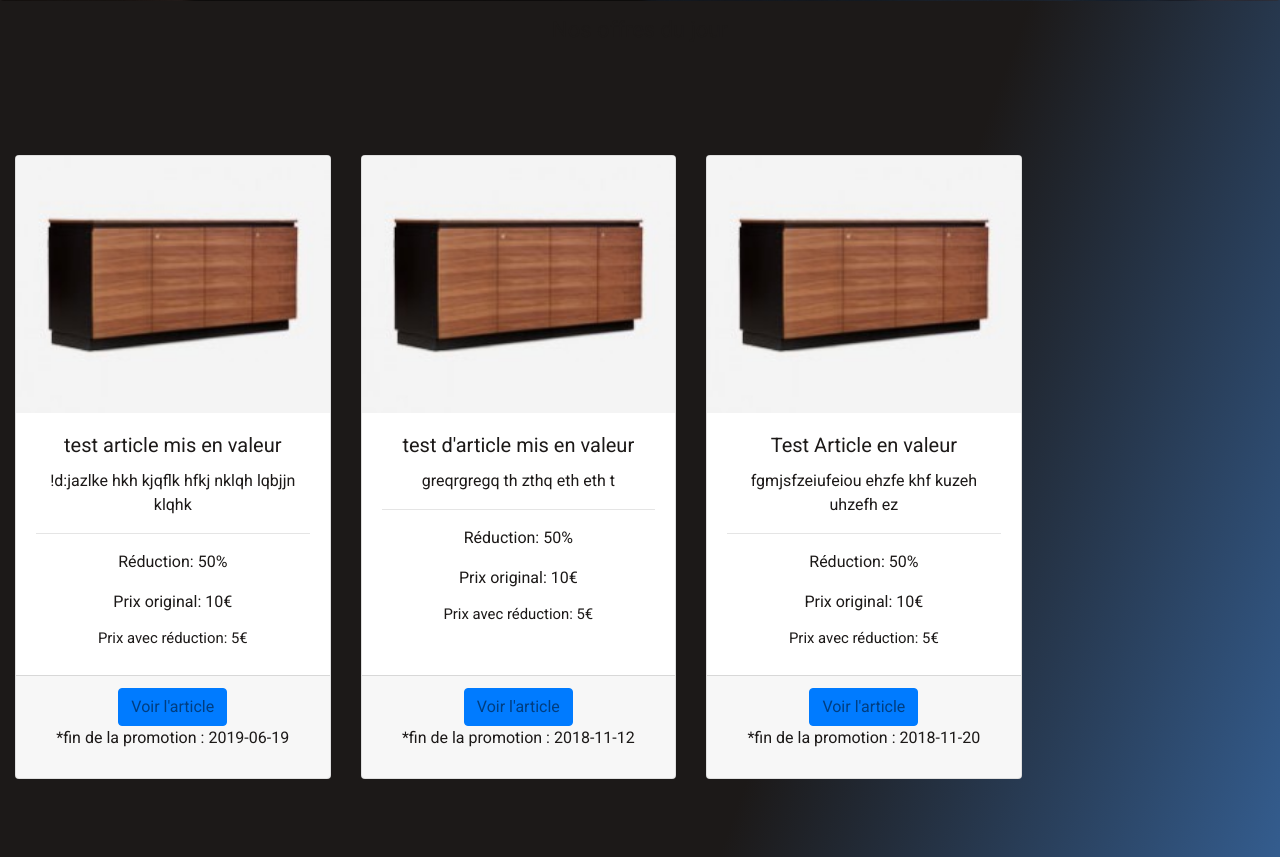
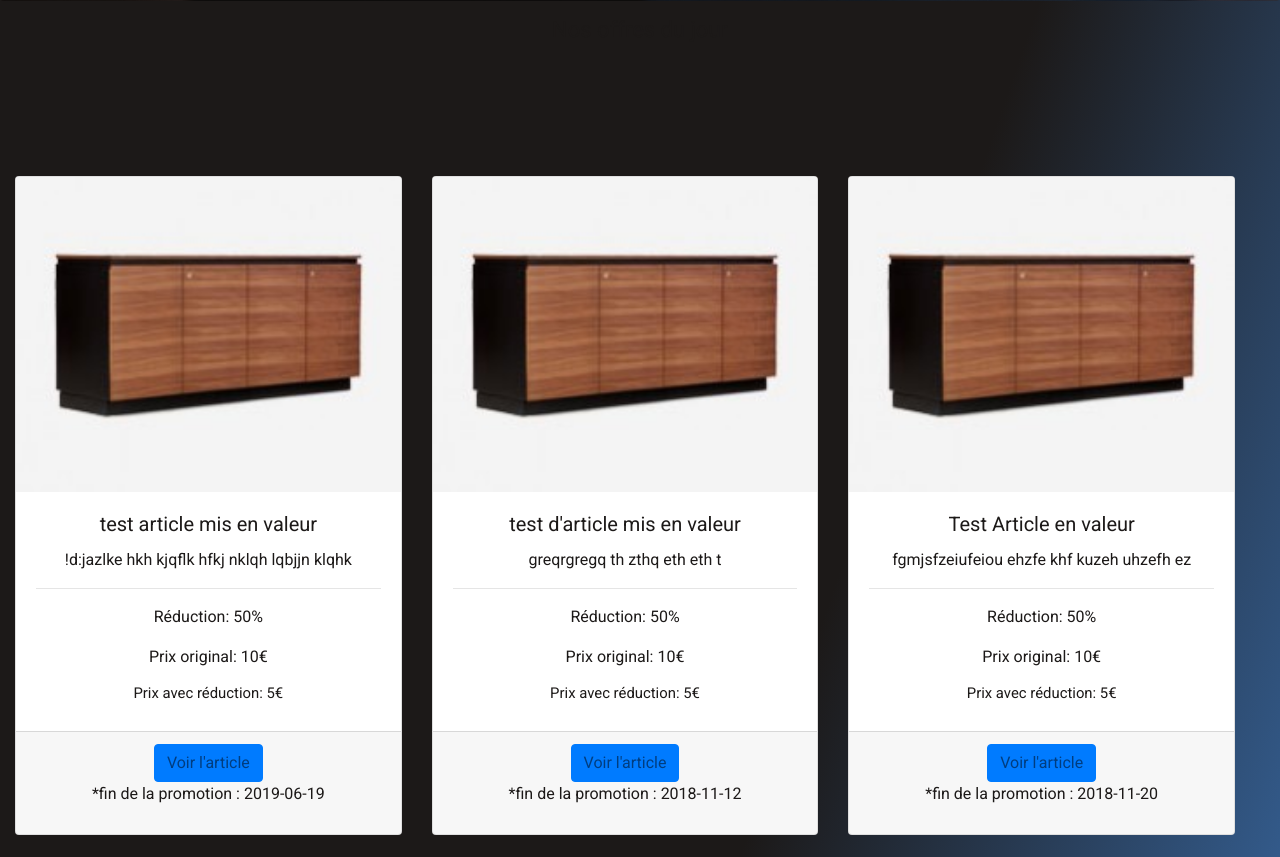
Before and after one commit to Shinfreyr/ConciergerieDuWeb, a PHP site: page / in a window 1280 px wide. Shown: the part 843-1700 px from the top of the page. Run offline with PHP 8.4, Linux system fonts and the light colour scheme; data comes from the database, SQL or seed files in the repository; some libraries are stand-ins or nearby versions.

Commit message:
retailler les cards de indexview

```diff
--- a/src/View/Frontend/indexView.php
+++ b/src/View/Frontend/indexView.php
@@ -28,12 +28,12 @@
 <div class="row justify-content-center"><h1 class="alert-heading ">Nos offres du jour</h1></div>
 <div row>
 
-<div class="card-deck col-sm-12 col-md-10 col-lg-10 col-xl-10 text-center" >
+<div class="card-deck col-sm-12 text-center" >
 
     <?php
         while ($db1 = $request->fetch()) {
             echo
-                '<div class="card">
+                '<div class="card col-10">
                     <img class="card-img-top" src="src/Public/images/'.htmlspecialchars($db1['imageArticle']).'" alt="Card image cap">
                     <div class="card-body">
                         <h5 class="card-title">'.htmlspecialchars($db1['nomArticle']).'</h5>
@@ -53,11 +53,11 @@
     ?>
 </div>
 
-<div class="card-deck col-10 text-center" >
+<div class="card-deck col-sm-12 text-center" >
     <?php
         while ($db2 = $secondRequest->fetch()) {
             echo
-                '<div class="card">
+                '<div class="card col-10">
                     <img class="card-img-top" src="src/Public/images/'.htmlspecialchars($db2['imageArticle']).'" alt="Card image cap">
                     <div class="card-body">
                         <h5 class="card-title">'.htmlspecialchars($db2['nomArticle']).'</h5>
```
